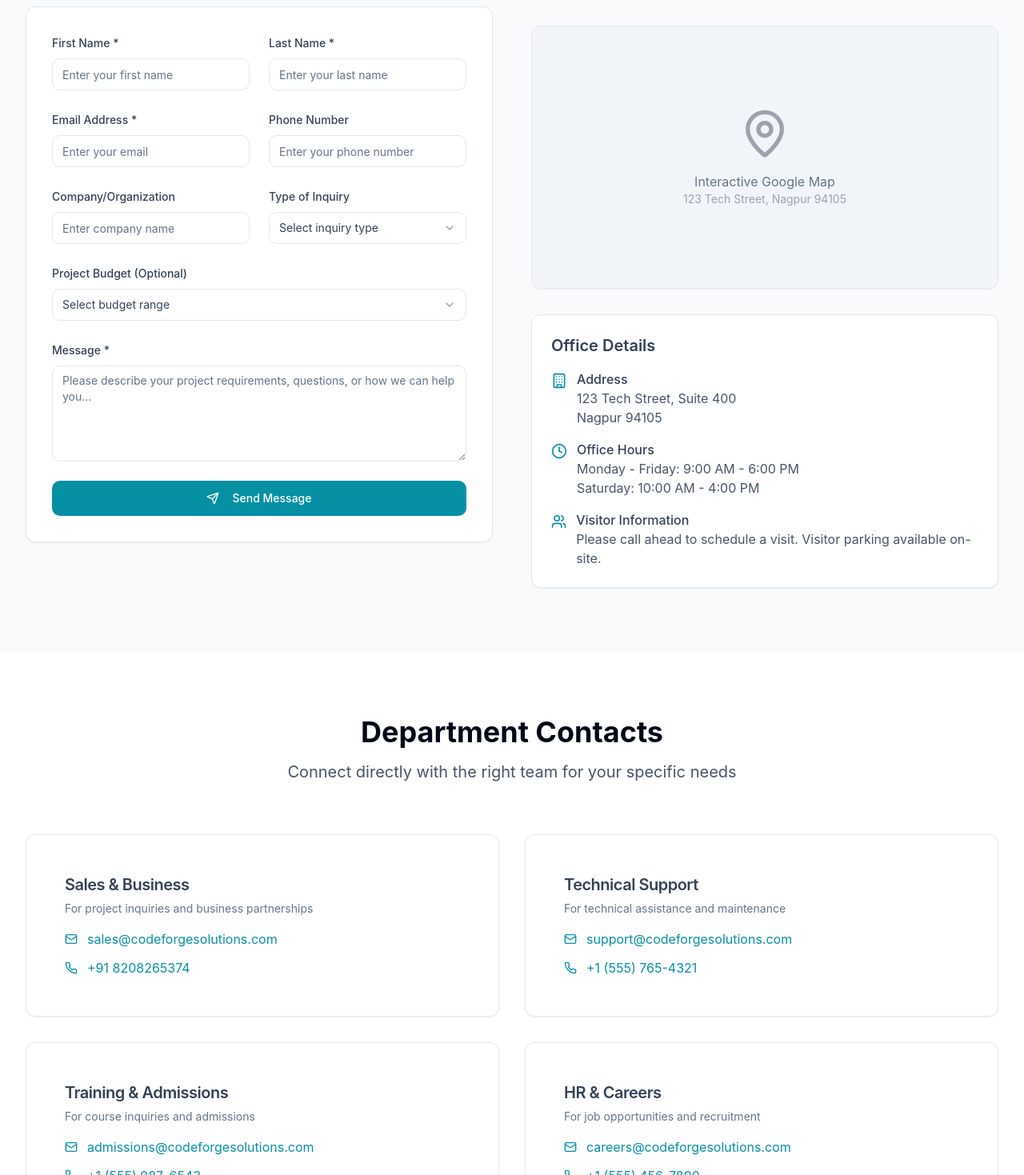
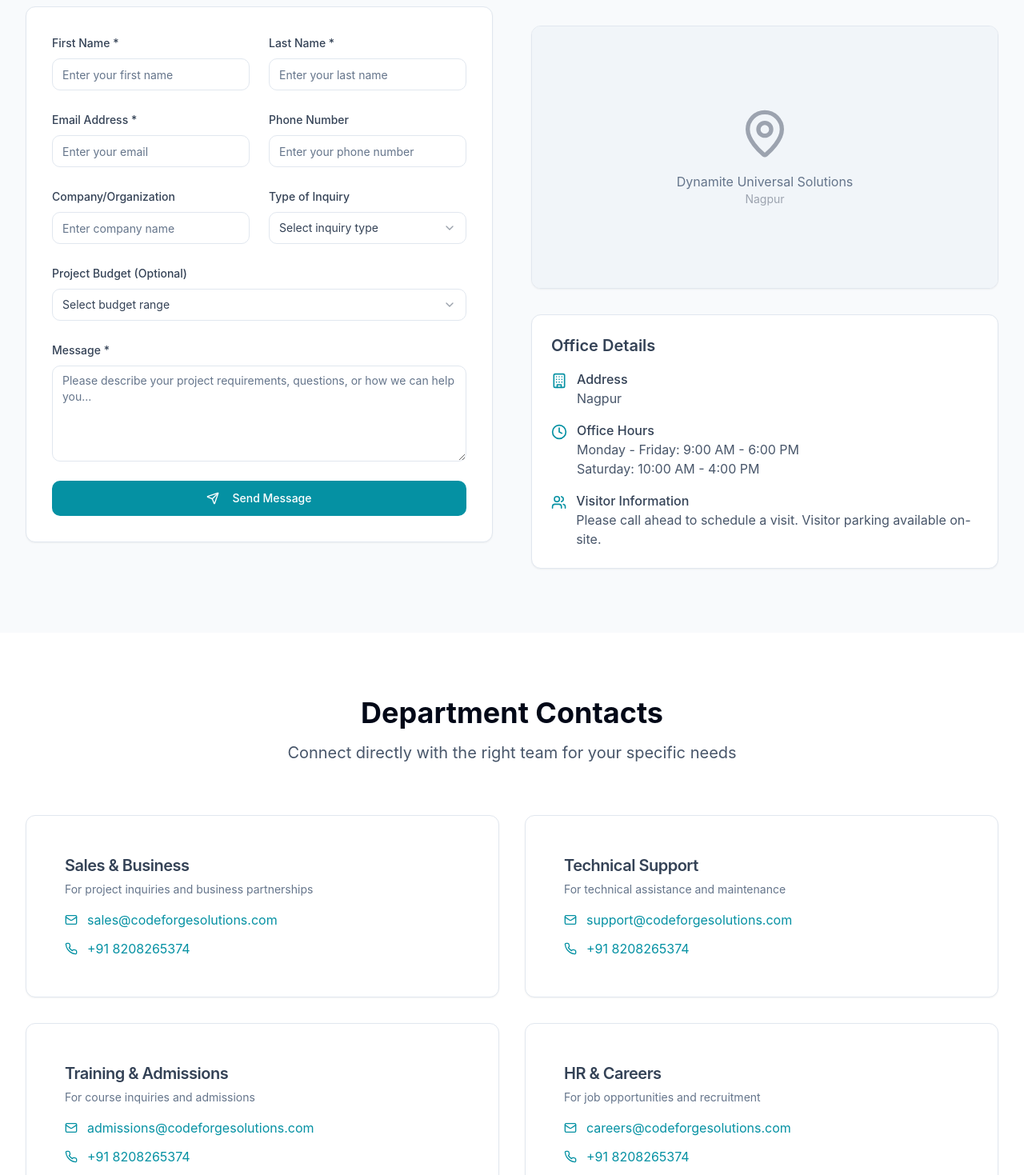
Before and after one commit to ss-infotech2024/DUS, a React (Vite) app: page /contact in a window 1280 px wide. Shown: the part 1331-2800 px from the top of the page at 80% size. Built offline with nearby package versions, Linux system fonts and the light colour scheme.

Commit message:
image not working

```diff
--- a/client/pages/About.tsx
+++ b/client/pages/About.tsx
@@ -433,7 +433,7 @@
             <Button size="lg" variant="secondary" className="text-lg px-8 py-4">
               Get in Touch
             </Button>
-            <Button size="lg" variant="outline" className="text-lg px-8 py-4 text-white border-white hover:bg-white hover:text-blue-600">
+            <Button size="lg" variant="outline" className="text-lg px-8 py-4 text-blue-600 border-white hover:bg-grey-400 hover:text-blue-600">
               Schedule a Meeting
             </Button>
           </div>
--- a/client/pages/Contact.tsx
+++ b/client/pages/Contact.tsx
@@ -31,13 +31,13 @@
   {
     icon: Phone,
     title: 'Phone Numbers',
-    details: ['+91 8208265374', '+1 (555) 765-4321'],
+    details: ['+91 8208265374', '+91 8208265374'],
     description: 'Call us during business hours'
   },
   {
     icon: MapPin,
     title: 'Office Address',
-    details: ['123 Tech Street, Suite 400', 'Nagpur 94105'],
+    details: ['Nagpur'],
     description: 'Visit our office'
   },
   {
@@ -65,19 +65,19 @@
   {
     title: 'Technical Support',
     email: 'support@codeforgesolutions.com',
-    phone: '+1 (555) 765-4321',
+    phone: '+91 8208265374',
     description: 'For technical assistance and maintenance'
   },
   {
     title: 'Training & Admissions',
     email: 'admissions@codeforgesolutions.com',
-    phone: '+1 (555) 987-6543',
+    phone: '+91 8208265374',
     description: 'For course inquiries and admissions'
   },
   {
     title: 'HR & Careers',
     email: 'careers@codeforgesolutions.com',
-    phone: '+1 (555) 456-7890',
+    phone: '+91 8208265374',
     description: 'For job opportunities and recruitment'
   }
 ];
@@ -282,8 +282,8 @@
                 <div className="aspect-video bg-gray-100 flex items-center justify-center">
                   <div className="text-center">
                     <MapPin className="h-16 w-16 text-gray-400 mx-auto mb-4" />
-                    <p className="text-gray-500">Interactive Google Map</p>
-                    <p className="text-sm text-gray-400">123 Tech Street, Nagpur 94105</p>
+                    <p className="text-gray-500">Dynamite Universal Solutions</p>
+                    <p className="text-sm text-gray-400">Nagpur </p>
                   </div>
                 </div>
               </Card>
@@ -296,7 +296,7 @@
                     <Building className="h-5 w-5 text-blue-600 mt-1" />
                     <div>
                       <p className="font-medium">Address</p>
-                      <p className="text-gray-600">123 Tech Street, Suite 400<br />Nagpur 94105</p>
+                      <p className="text-gray-600">Nagpur </p>
                     </div>
                   </div>
                   <div className="flex items-start space-x-3">
--- a/client/pages/Services.tsx
+++ b/client/pages/Services.tsx
@@ -21,6 +21,7 @@
   DollarSign
 } from 'lucide-react';
 import { Link } from 'react-router-dom';
+import { Line } from 'recharts';
 
 const services = [
   {
@@ -84,7 +85,7 @@
     title: 'E-commerce Platform',
     category: 'Web Development',
     description: 'Complete online shopping platform with payment integration',
-    image: "../../../client/images/img1.png" ,
+    image: "../img1.png",
     technologies: ['React', 'Node.js', 'MongoDB', 'Stripe']
   },
   {
@@ -98,7 +99,7 @@
     title: 'Analytics Dashboard',
     category: 'Web Development',
     description: 'Real-time data visualization and reporting tool',
-    image: '/placeholder.svg',
+    image:" https://cdn.dribbble.com/userupload/42841536/file/original-2308b49102a7b16079f65c89cb60a33a.webp?resize=752x&vertical=center",
     technologies: ['Vue.js', 'D3.js', 'Python', 'PostgreSQL']
   }
 ];
```
Also changed, not shown: public/img1.jpg (added), public/img2.jpg (added).
